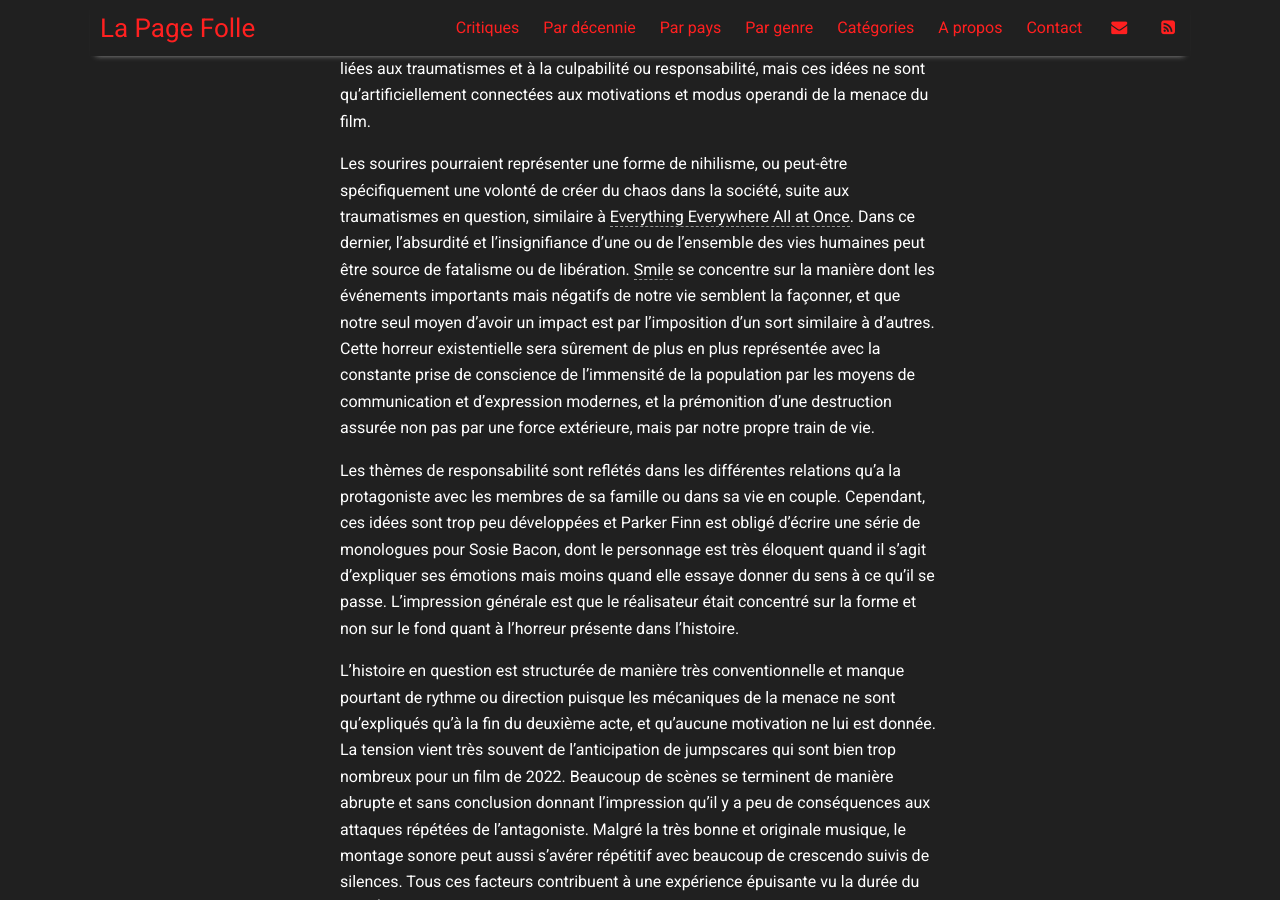
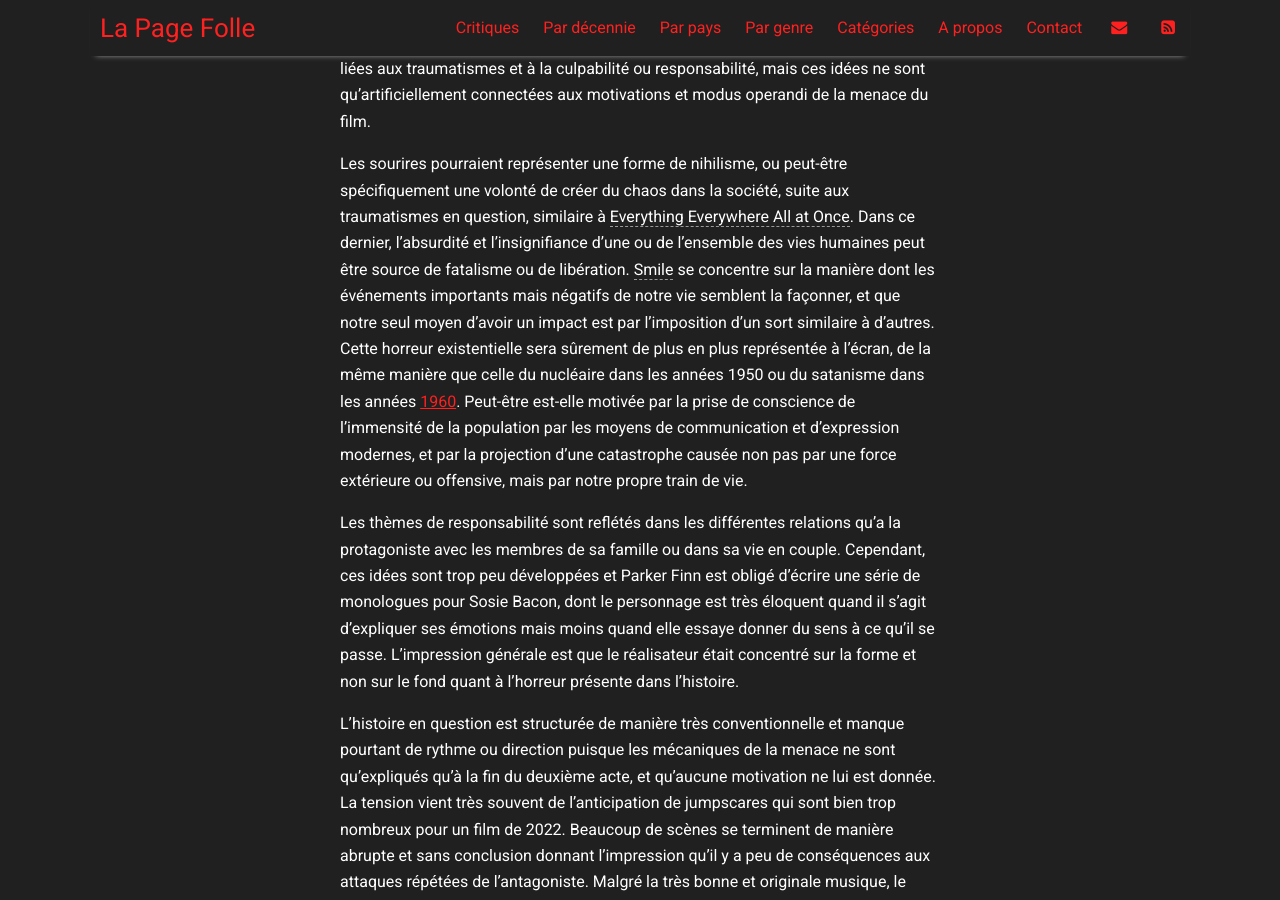
Before and after one commit to la-page-folle/la-page-folle.github.io, a Jekyll site: the page built from _posts/critiques/2022-09-25-smile-2022.md, in a window 1280 px wide and 900 px high, scrolled down 3196 px. Built offline with Jekyll 4.4.1, drawn with Linux system fonts in a browser that asks for light colours; nearby versions of some CDN libraries; some web fonts are replaced.

Commit message:
corrections smile

```diff
--- a/_posts/critiques/2022-09-25-smile-2022.md
+++ b/_posts/critiques/2022-09-25-smile-2022.md
@@ -33,7 +33,7 @@ Le cadrage des plans statiques devient prévisible quand leur seule fonction est
 
 Le principal défaut de {%include movie name='Smile|0'%} est un apparent manque d'investissement de l'auteur dans les thèmes ou les personnages qui y sont présentés. Par contraste, un film comme {%include movie name='May|2002'%} offre une vue sur les différentes facettes de la personnalité de son réalisateur, qui sont personnifiées dans les personnages centraux à l'histoire. Alternativement, {%include movie name='It Follows|2014'%}, {%include movie name='Night House|2020'%} ou {%include movie name='The Invisible Man|2020'%} soulèvent respectivement des thèmes comme la peur des relations sexuelles, le deuil et la dépression, et les relations violentes et la manipulation. Ces thèmes se retrouvent généralement dans l'écriture du protagoniste et antagonistes, ou plus globalement dans la représentation du monde dans le film. {%include movie name='Smile|0'%} semble présenter des idées liées aux traumatismes et à la culpabilité ou responsabilité, mais ces idées ne sont qu'artificiellement connectées aux motivations et modus operandi de la menace du film.
 
-Les sourires pourraient représenter une forme de nihilisme, ou peut-être spécifiquement une volonté de créer du chaos dans la société, suite aux traumatismes en question, similaire à {%include movie name='Everything Everywhere All at Once|0'%}. Dans ce dernier, l'absurdité et l’insignifiance d'une ou de l'ensemble des vies humaines peut être source de fatalisme ou de libération. {%include movie name='Smile|0'%} se concentre sur la manière dont les événements importants mais négatifs de notre vie semblent la façonner, et que notre seul moyen d'avoir un impact est par l'imposition d'un sort similaire à d'autres. Cette horreur existentielle sera sûrement de plus en plus représentée avec la constante prise de conscience de l'immensité de la population par les moyens de communication et d'expression modernes, et la prémonition d'une destruction assurée non pas par une force extérieure, mais par notre propre train de vie.
+Les sourires pourraient représenter une forme de nihilisme, ou peut-être spécifiquement une volonté de créer du chaos dans la société, suite aux traumatismes en question, similaire à {%include movie name='Everything Everywhere All at Once|0'%}. Dans ce dernier, l'absurdité et l’insignifiance d'une ou de l'ensemble des vies humaines peut être source de fatalisme ou de libération. {%include movie name='Smile|0'%} se concentre sur la manière dont les événements importants mais négatifs de notre vie semblent la façonner, et que notre seul moyen d'avoir un impact est par l'imposition d'un sort similaire à d'autres. Cette horreur existentielle sera sûrement de plus en plus représentée à l'écran, de la même manière que celle du nucléaire dans les années 1950 ou du satanisme dans les années [1960](1960). Peut-être est-elle motivée par la prise de conscience de l'immensité de la population par les moyens de communication et d'expression modernes, et par la projection d'une catastrophe causée non pas par une force extérieure ou offensive, mais par notre propre train de vie.
 
 Les thèmes de responsabilité sont reflétés dans les différentes relations qu'a la protagoniste avec les membres de sa famille ou dans sa vie en couple. Cependant, ces idées sont trop peu développées et Parker Finn est obligé d'écrire une série de monologues pour Sosie Bacon, dont le personnage est très éloquent quand il s'agit d'expliquer ses émotions mais moins quand elle essaye donner du sens à ce qu'il se passe. L'impression générale est que le réalisateur était concentré sur la forme et non sur le fond quant à l'horreur présente dans l'histoire.
 
```
